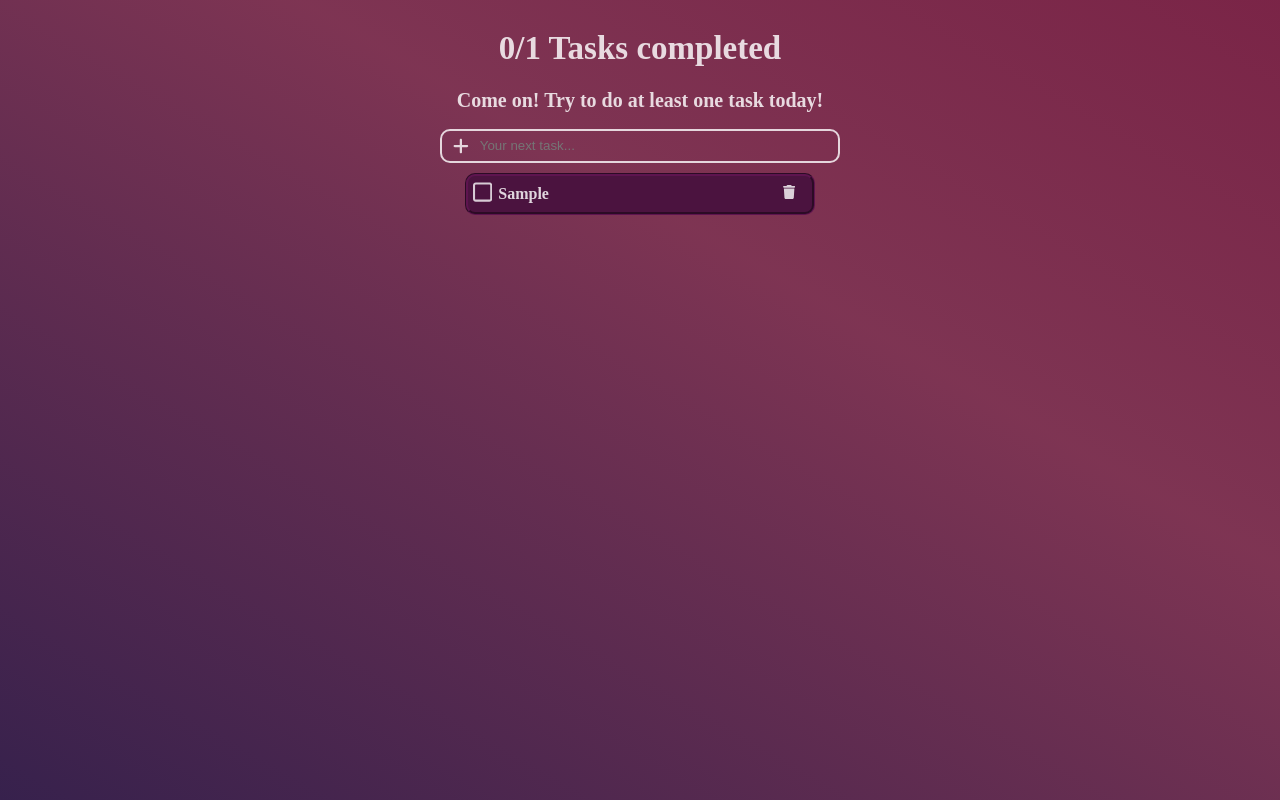
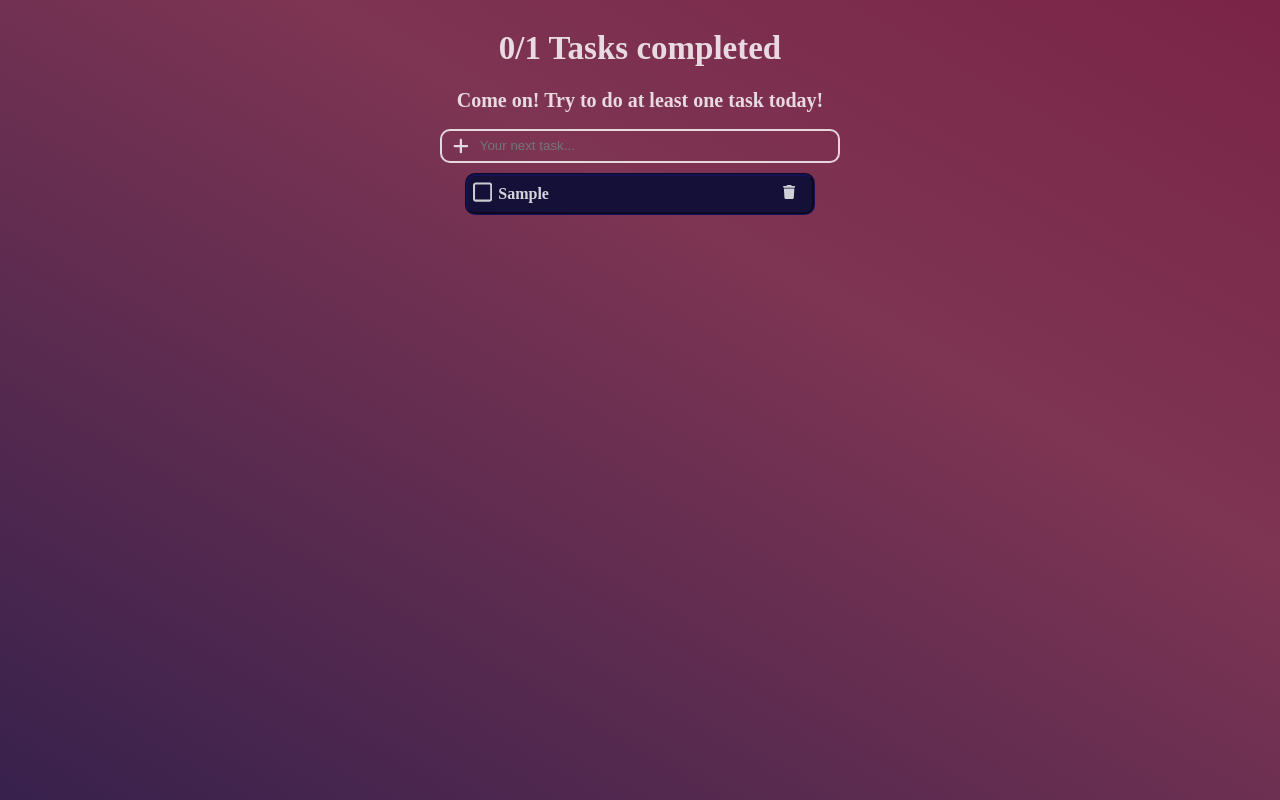
Before and after one commit to pr3civk/todo-app, a React (Create React App) app: page / in a window 1280 px wide. Both pictures are taken after typing "Sample" into the empty fields and a click on the button 460 px from the left and 145 px from the top of the page. Built offline with nearby package versions, Linux system fonts and the light colour scheme; a web font is replaced by a local one.

Commit message:
Changing UI

```diff
--- a/src/App.css
+++ b/src/App.css
@@ -9,7 +9,7 @@ html {
 }
 
 body {
-  background: linear-gradient(30deg,#020024,#241c4b,#630a2fd3,#761239);
+  background: linear-gradient(30deg,#1e1038,#241c4b,#630a2fd3,#761239);
   background-size: 240% 240%;
   animation: gradient-animation 28s ease infinite;
   color: #ffffffd2;
@@ -74,9 +74,9 @@ div.checkbox {
 }
 
 div.task {
-  background-color: #4b133f;
+  background-color: #141038;
   border-style: groove;
-  border-color: #29082267;
+  border-color: #09072c67;
   border-radius: 10px;
   padding: 5px;
   margin-top: 6px;
```
